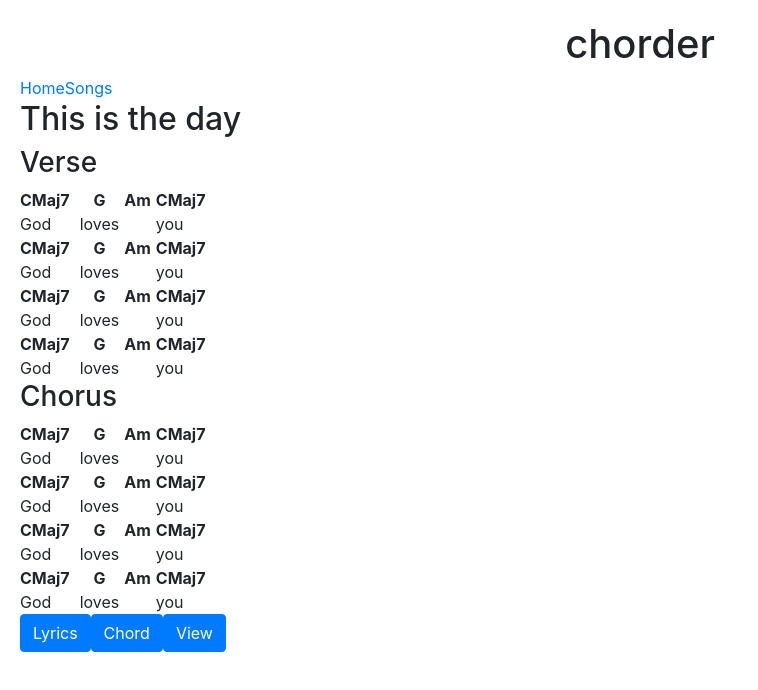
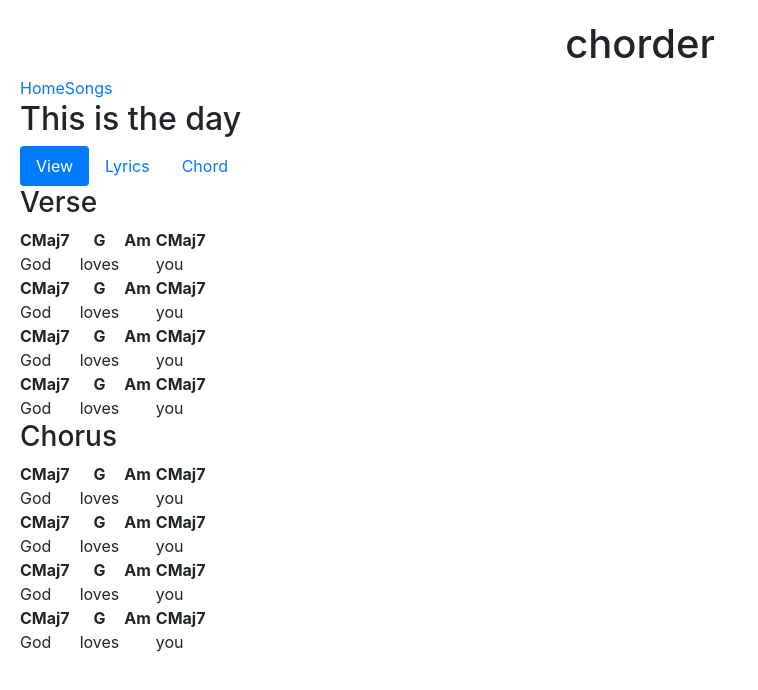
Before and after one commit to khiemcaleb/Chorder, an Angular app in the folder Chorder.Angular/: page /songs/1/This-is-the-day in a window 1280 px wide. Shown: the top 690 px of the page, without its empty margins (0-758 px from the left). Built offline with nearby package versions, Linux system fonts and the light colour scheme.

Commit message:
Implement routing between lyricist and chorder

```diff
--- a/Chorder.Angular/package.json
+++ b/Chorder.Angular/package.json
@@ -23,6 +23,8 @@
     "@angular/router": "^5.2.0",
     "bootstrap": "^4.1.0",
     "core-js": "^2.4.1",
+    "jquery": "^3.3.1",
+    "popper.js": "^1.14.3",
     "rxjs": "^5.5.6",
     "zone.js": "^0.8.19"
   },
--- a/Chorder.Angular/src/app/part/part.component.css
+++ b/Chorder.Angular/src/app/part/part.component.css
@@ -2,3 +2,7 @@
     width: 100%;
     height:150px;
 }
+
+.lyrics.editable:hover{
+    background-color:lightgray;
+}
--- a/Chorder.Angular/src/app/part/part.component.html
+++ b/Chorder.Angular/src/app/part/part.component.html
@@ -6,7 +6,7 @@
 </ng-template>
 
 <ng-template #lyricsPart>
-    <div class="lyrics" (click)="onLyricsClick()">
+    <div class="lyrics" [ngClass]="{'editable': !isReadOnly}" (click)="onLyricsClick()">
         <div *ngIf="isEditing; then lyricsEditor else lyricsReader"></div>
     </div>
 </ng-template>
--- a/Chorder.Angular/src/app/song/song.component.html
+++ b/Chorder.Angular/src/app/song/song.component.html
@@ -1,5 +1,14 @@
 <h2>{{song.title}}</h2>
+<ul class="nav nav-pills">
+    <li class="nav-item">
+        <a class="nav-link" [class.active]="editMode == EditMode.VIEW" (click)="view($event)" href>View</a>
+    </li>
+    <li class="nav-item">
+        <a class="nav-link" [class.active]="editMode == EditMode.LYRICS" (click)="editLyrics($event)" href>Lyrics</a>
+    </li>
+    <li class="nav-item">
+        <a class="nav-link" [class.active]="editMode == EditMode.CHORD" (click)="editChord($event)" href>Chord</a>
+    </li>
+</ul>
+
 <app-part *ngFor="let part of song.parts" [part]="part" [isReadOnly]="isReadOnly" [displayMode]="displayMode"></app-part>
-<button class="btn btn-primary" (click)="editLyrics()">Lyrics</button>
-<button class="btn btn-primary" (click)="editChord()">Chord</button>
-<button class="btn btn-primary" (click)="viewFull()">View</button>
--- a/Chorder.Angular/src/app/song/song.component.ts
+++ b/Chorder.Angular/src/app/song/song.component.ts
@@ -1,5 +1,5 @@
 import { Component, OnInit, Input } from '@angular/core';
-import { Song, DisplayMode } from './song';
+import { Song, DisplayMode, EditMode } from './song';
 import { ActivatedRoute } from '@angular/router';
 import { SongsService } from './songs.service';
 
@@ -22,18 +22,28 @@ export class SongComponent {
   @Input() isReadOnly: boolean = true;
   @Input() displayMode: DisplayMode = DisplayMode.FULL;
 
-  editLyrics(){
+  // This is just for quick navigation
+  EditMode: typeof EditMode = EditMode;
+  editMode: EditMode = EditMode.VIEW;
+
+  editLyrics($event){
+    $event.preventDefault();
     this.isReadOnly = false;
     this.displayMode = DisplayMode.LYRICS;
+    this.editMode = EditMode.LYRICS;
   }
 
-  editChord(){
+  editChord($event){
+    $event.preventDefault();
     this.isReadOnly = false;
     this.displayMode = DisplayMode.FULL;
+    this.editMode = EditMode.CHORD;
   }
 
-  viewFull(){
+  view($event){
+    $event.preventDefault();
     this.isReadOnly = true;
     this.displayMode = DisplayMode.FULL;
+    this.editMode =  EditMode.VIEW;
   }
 }
--- a/Chorder.Angular/src/app/song/song.ts
+++ b/Chorder.Angular/src/app/song/song.ts
@@ -10,3 +10,9 @@ export enum DisplayMode {
   LYRICS = "display-lyrics",
   FULL = "display-full"
 }
+
+export enum EditMode {
+  CHORD = "edit-chord",
+  LYRICS = "edit-lyrics",
+  VIEW = "view"
+}
```
Also changed, not shown: Chorder.Angular/.angular-cli.json, 1 other file (tests, documents, lock files or other folders).
